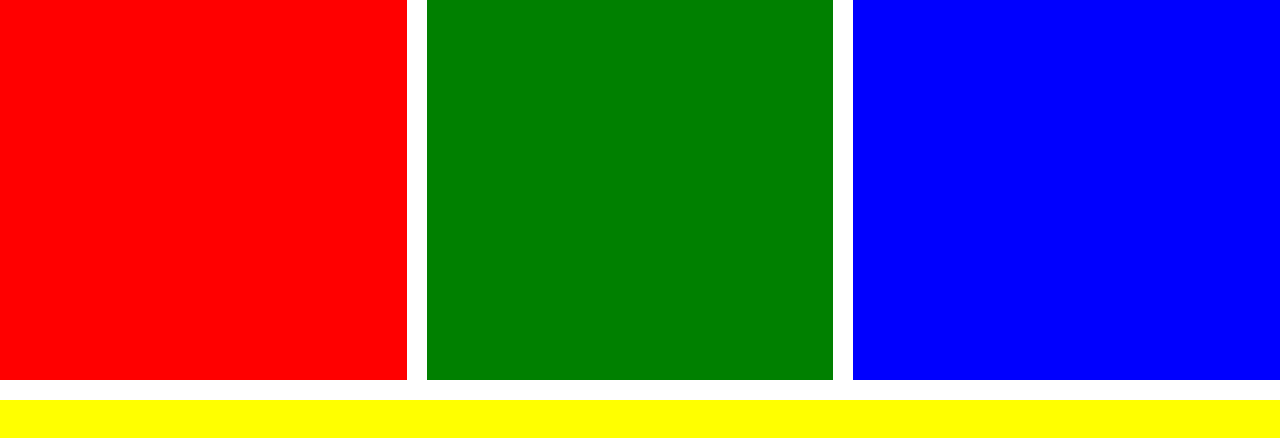
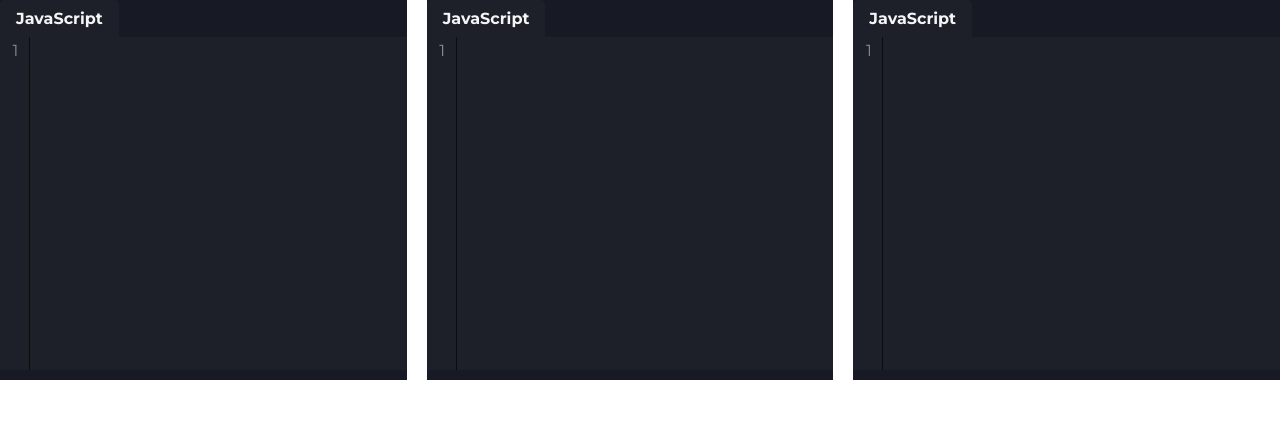
Before and after one commit to Zack1808/codester, a React (Vite) app: page / in a window 1280 px wide. Shown: the top 438 px of the page. Built offline with nearby package versions, Linux system fonts and the light colour scheme.

Commit message:
Updated the resizers

```diff
--- a/src/App.tsx
+++ b/src/App.tsx
@@ -1,41 +1,42 @@
-import React from "react";
+import React, { useState } from "react";
 import { BrowserRouter } from "react-router-dom";
+
+import { CodeEditor } from "./components";
 
 import HorizontalResize from "./components/HorizontalResize";
 import VerticalResize from "./components/VerticalResize";
 
 const App: React.FC = () => {
+  const [code, setCode] = useState<string>("");
+
   return (
     <BrowserRouter>
       <div className={`app `}>
         <div style={{ width: "100%", height: "100dvh" }}>
           <VerticalResize>
             <HorizontalResize>
-              <div
-                style={{
-                  backgroundColor: "red",
-                  height: "100%",
-                  width: "100%",
-                }}
-              ></div>
-              <div
-                style={{
-                  backgroundColor: "green",
-                  height: "100%",
-                  width: "100%",
-                }}
-              ></div>
-              <div
-                style={{
-                  backgroundColor: "blue",
-                  height: "100%",
-                  width: "100%",
-                }}
-              ></div>
+              <CodeEditor
+                code={code}
+                onChange={setCode}
+                language="javascript"
+                displayName="JavaScript"
+              />
+              <CodeEditor
+                code={code}
+                onChange={setCode}
+                language="javascript"
+                displayName="JavaScript"
+              />
+              <CodeEditor
+                code={code}
+                onChange={setCode}
+                language="javascript"
+                displayName="JavaScript"
+              />
             </HorizontalResize>
             <div
               style={{
-                backgroundColor: "yellow",
+                backgroundColor: "white",
                 height: "100%",
                 width: "100%",
               }}
--- a/src/components/CodeEditor.tsx
+++ b/src/components/CodeEditor.tsx
@@ -35,7 +35,7 @@ const CodeEditor: React.FC<CodeEditorProps> = ({
         className="code-editor"
         options={{
           mode: language,
-          theme: "barbie",
+          theme: "moody",
           lineWrapping: lineWrap || true,
           lineNumbers: true,
           direction: "ltr",
--- a/src/components/HorizontalResize.tsx
+++ b/src/components/HorizontalResize.tsx
@@ -32,11 +32,17 @@ const HorizontalResize: React.FC<HorizontalResizeProps> = ({ children }) => {
             (widthPercent) => (widthPercent / 100) * totalWidth
           );
 
-          if (
-            newWidthPixels[index] >= MIN_WIDTH &&
-            newWidthPixels[index + 1] >= MIN_WIDTH
-          ) {
-            setWidth(newWidths);
+          if (index + 1 !== childrenArray.length - 1) {
+            if (
+              newWidthPixels[index] >= MIN_WIDTH &&
+              newWidthPixels[index + 1] >= MIN_WIDTH
+            ) {
+              setWidth(newWidths);
+            }
+          } else {
+            if (newWidthPixels[index] >= MIN_WIDTH) {
+              setWidth(newWidths);
+            }
           }
         } else {
           newWidths[index] += deltaPercent;
--- a/src/components/VerticalResize.tsx
+++ b/src/components/VerticalResize.tsx
@@ -32,8 +32,17 @@ const VerticalResize: React.FC<HorizontalResizeProps> = ({ children }) => {
             (heightPercent) => (heightPercent / 100) * totalHeight
           );
 
-          if (newHeightPixels[index] >= MIN_WIDTH) {
-            setHeight(newHeights);
+          if (index + 1 !== childrenArray.length - 1) {
+            if (
+              newHeightPixels[index] >= MIN_WIDTH &&
+              newHeightPixels[index + 1] >= MIN_WIDTH
+            ) {
+              setHeight(newHeights);
+            }
+          } else {
+            if (newHeightPixels[index] >= MIN_WIDTH) {
+              setHeight(newHeights);
+            }
           }
         } else {
           newHeights[index] += deltaPercent;
```
